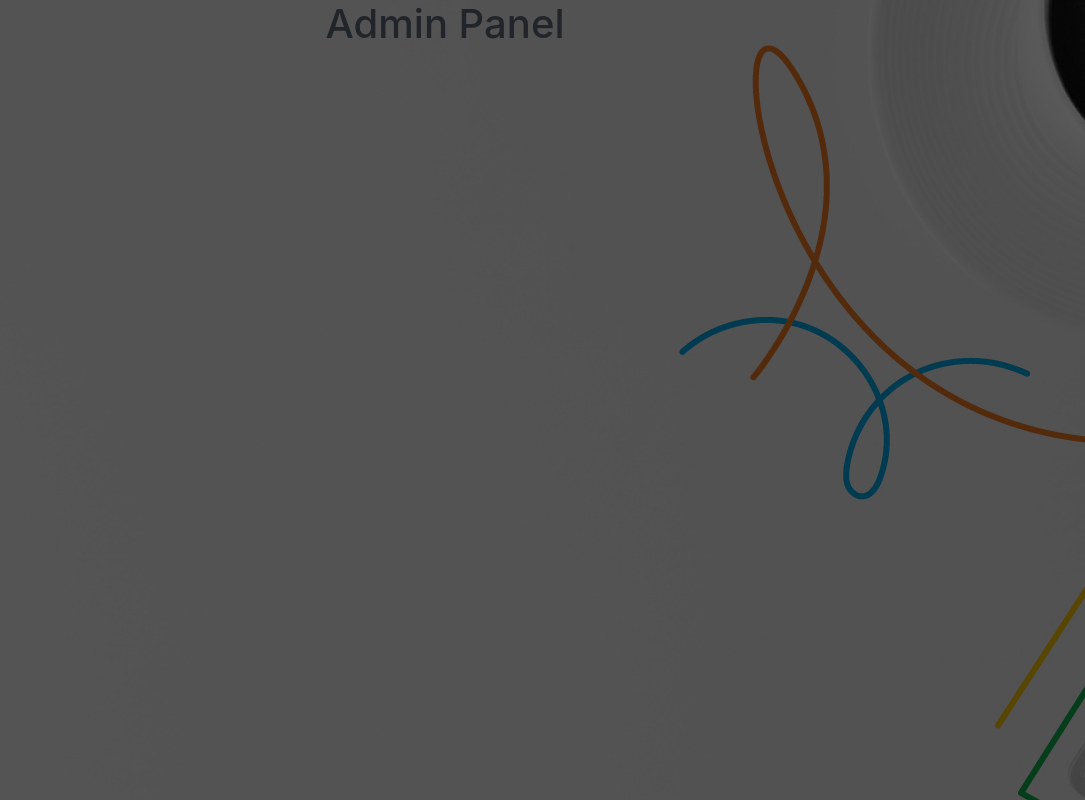
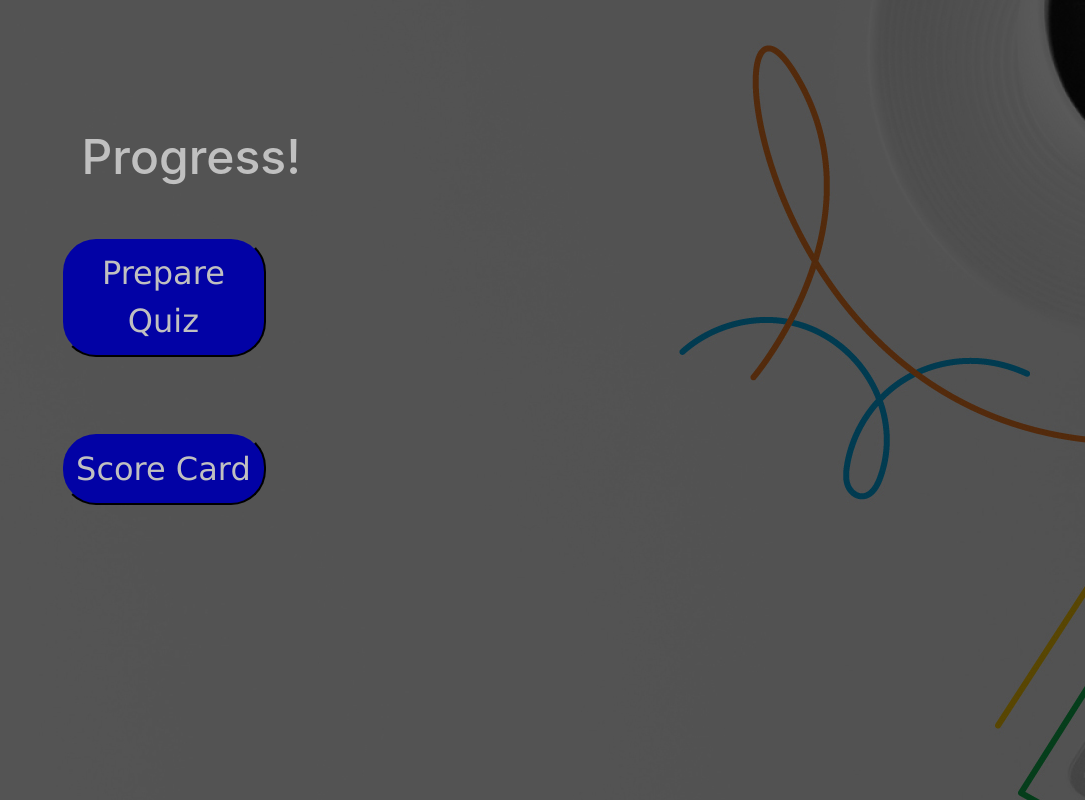
Before and after one commit to thevasanthram/Progress, a React (Create React App) app in the folder client/: page /adminpanel in a window 1280 px wide. Shown: the whole page, without its empty margins (195-1280 px from the left). Built offline with nearby package versions, Linux system fonts and the light colour scheme; the HTML template or start-up script is replaced by a standard one.

Commit message:
Admin Panel

```diff
--- a/client/src/components/AdminPanel.css
+++ b/client/src/components/AdminPanel.css
@@ -0,0 +1,35 @@
+.AdminPanelContent {
+  text-align: left;
+  margin-left: 20%;
+  margin-top: 10%;
+}
+
+#progress {
+  color: silver;
+  font-size: 300%;
+  text-align: left;
+  margin-left: 2%;
+  margin-bottom: 5%;
+}
+
+.buttonAdminPanel {
+  display: inline-block;
+  background-color: rgb(2, 2, 165);
+  color: silver;
+  font-family: 'Lucida Sans', 'Lucida Sans Regular', 'Lucida Grande',
+    'Lucida Sans Unicode', Geneva, Verdana, sans-serif;
+  font-size: xx-large;
+  text-align: center;
+  border-radius: 35px;
+  width: 20%;
+  height: 50%;
+  padding: 1%;
+  margin-bottom: 5%;
+  cursor: pointer;
+  transition: all 1s;
+}
+
+.buttonAdminPanel:hover {
+  background-color: rgb(2, 2, 71);
+  color: white;
+}
--- a/client/src/components/AdminPanel.jsx
+++ b/client/src/components/AdminPanel.jsx
@@ -1,10 +1,20 @@
 import './AdminPanel.css';
 import React from 'react';
+import { useNavigate } from 'react-router-dom';
 
 function AdminPanel() {
+  const navigate = useNavigate();
   return (
-    <div>
-      <h1>Admin Panel</h1>
+    <div class='AdminPanelContent'>
+      <h1 id='progress'>Progress!</h1>
+      <button class='buttonAdminPanel' onClick={() => navigate('/preparequiz')}>
+        Prepare Quiz
+      </button>
+      <br />
+      <br />
+      <button class='buttonAdminPanel' onClick={() => navigate('/scorecard')}>
+        Score Card
+      </button>
     </div>
   );
 }
```
